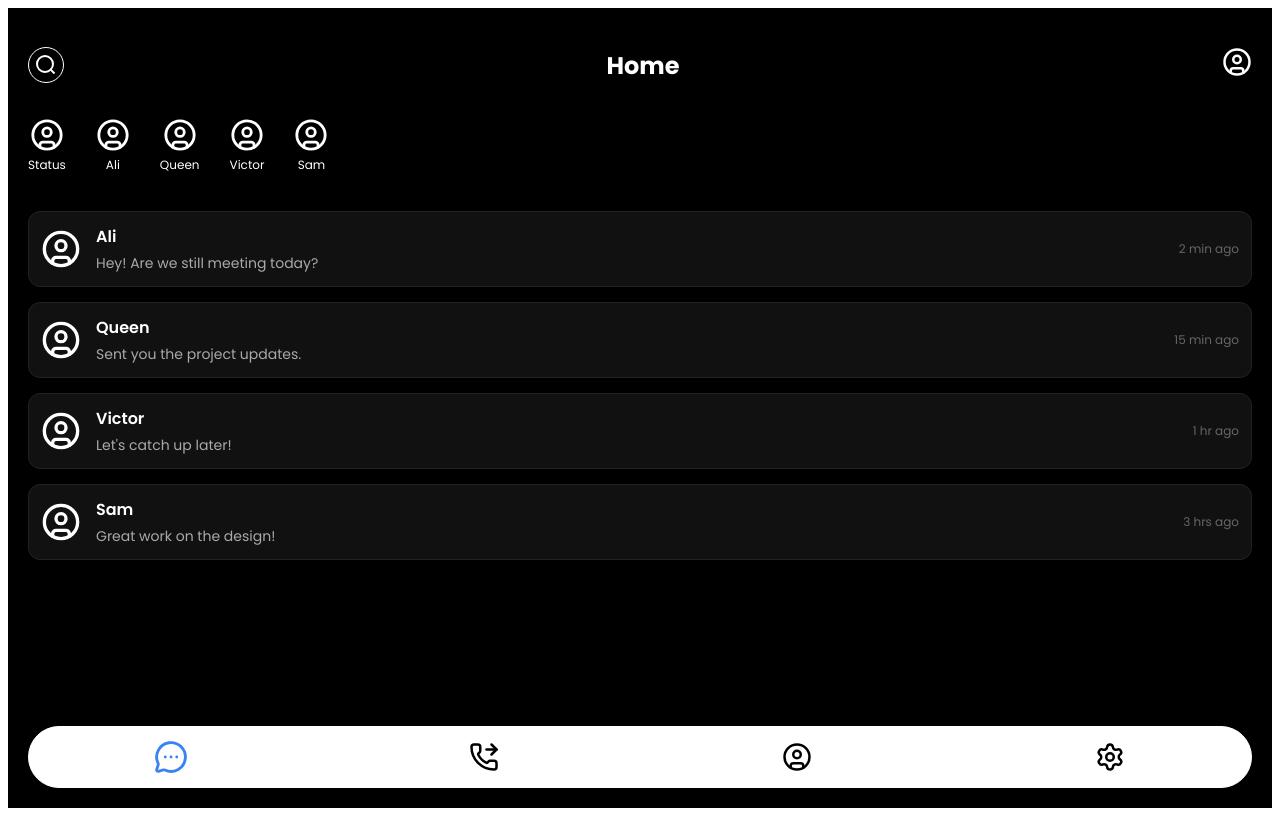
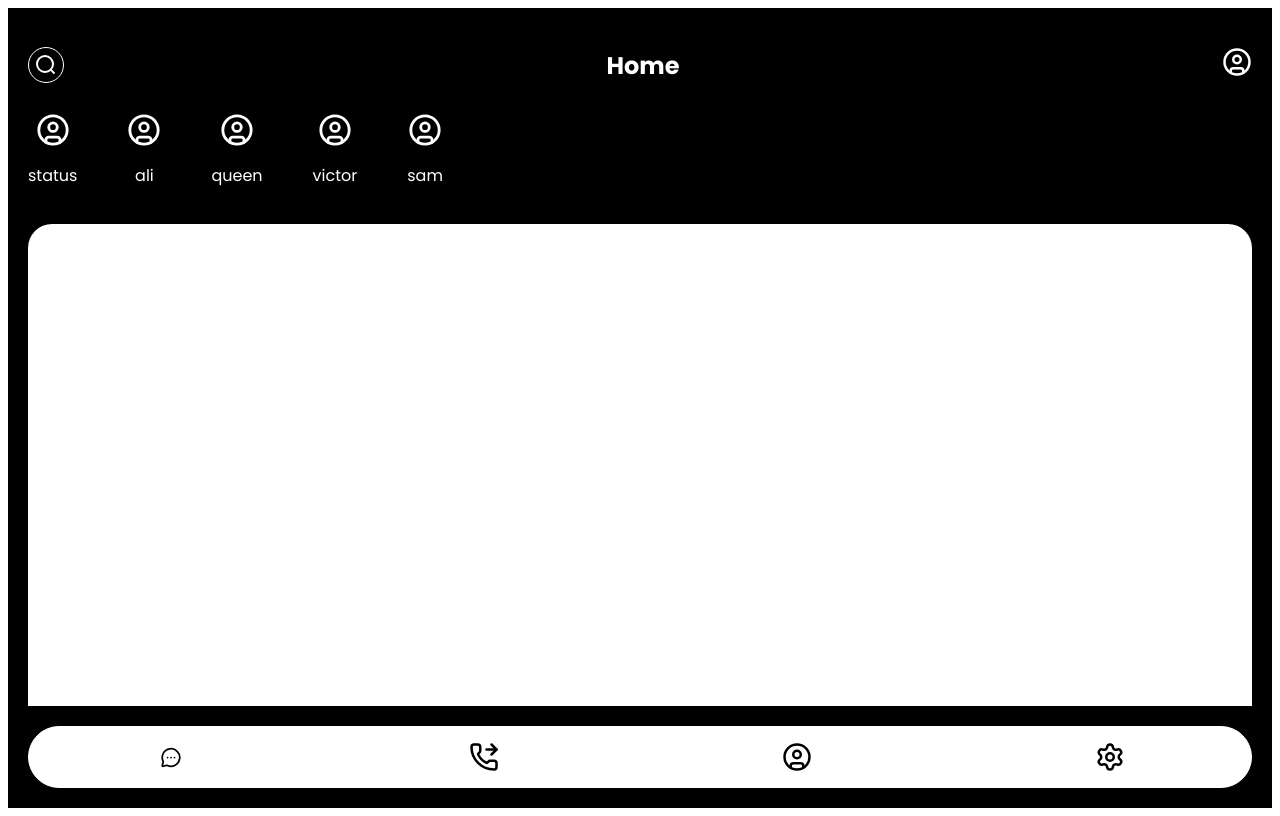
Before and after one commit to Ali1972101/QAchatbox, a React (Vite) app: page /message in a window 1280 px wide. Built offline with nearby package versions, Linux system fonts and the light colour scheme.

Commit message:
Add white panel pop up under people section when clicking message icon

```diff
--- a/src/Pages/Message.css
+++ b/src/Pages/Message.css
@@ -9,7 +9,6 @@
   border-color: white;
   border: 1px solid white;
   padding: 5px;
-  cursor: pointer;
 }
 
 .message-container {
@@ -22,51 +21,14 @@
   box-sizing: border-box;
 }
 
-.messages-list {
-  display: flex;
-  flex-direction: column;
-  gap: 15px;
-  margin-top: 25px;
+.white-panel {
+  background-color: #ffffff;
+  border-radius: 24px 24px 0 0;
   flex: 1;
-  overflow-y: auto;
-}
-
-.message-item {
-  display: flex;
-  align-items: center;
-  gap: 15px;
-  padding: 12px;
-  border-radius: 12px;
-  background-color: #111111;
-  border: 1px solid #222222;
-  transition: background-color 0.2s ease;
-  cursor: pointer;
-}
-
-.message-item:hover {
-  background-color: #1e1e1e;
-}
-
-.message-details {
-  flex: 1;
-}
-
-.message-details h3 {
-  margin: 0;
-  font-size: 16px;
-  font-weight: 600;
-  color: #ffffff;
-}
-
-.message-details p {
-  margin: 4px 0 0 0;
-  font-size: 14px;
-  color: #aaaaaa;
-}
-
-.message-time {
-  font-size: 12px;
-  color: #666666;
+  margin-top: 20px;
+  margin-bottom: 20px;
+  min-height: 250px;
+  transition: opacity 0.3s ease, transform 0.3s ease;
 }
 
 .social-footer {
@@ -76,18 +38,20 @@
   gap: 30px;
   margin-top: auto;
   padding: 15px 0;
+  border-top: 1px solid #222;
   border: 1px solid white;
-  border-radius: 50px;
+  border-radius: 40px;
   background-color: white;
   color: black;
 }
 
 .message {
+  display: flex;
+  flex-direction: column;
+  width: 30px;
+  height: 21px;
+  background: transparent;
+  border: none;
   cursor: pointer;
-  transition: transform 0.2s ease, color 0.2s ease;
+  padding: 0;
 }
-
-.message.active {
-  color: #3b82f6;
-  transform: scale(1.15);
-}
--- a/src/Pages/Message.jsx
+++ b/src/Pages/Message.jsx
@@ -18,13 +18,6 @@ export default function Message() {
     setMessage(!message);
   };
 
-  const sampleMessages = [
-    { id: 1, name: "Ali", text: "Hey! Are we still meeting today?", time: "2 min ago" },
-    { id: 2, name: "Queen", text: "Sent you the project updates.", time: "15 min ago" },
-    { id: 3, name: "Victor", text: "Let's catch up later!", time: "1 hr ago" },
-    { id: 4, name: "Sam", text: "Great work on the design!", time: "3 hrs ago" },
-  ];
-
   return (
     <section className="message-container">
       <div className="message-header">
@@ -35,47 +28,64 @@ export default function Message() {
         </div>
       </div>
 
-      <div style={{ display: "flex", gap: "30px", marginTop: "15px", overflowX: "auto" }}>
-        <div style={{ display: "flex", flexDirection: "column", alignItems: "center" }}>
-          <CircleUser size={34} /> <p style={{ fontSize: "12px", marginTop: "4px" }}>Status</p>
+      <div className="people" style={{ display: "flex", gap: "50px", marginTop: "10px" }}>
+        <div
+          style={{
+            display: "flex",
+            flexDirection: "column",
+            alignItems: "center",
+          }}
+        >
+          <CircleUser size={34} /> <p>status</p>
         </div>
-        <div style={{ display: "flex", flexDirection: "column", alignItems: "center" }}>
+        <div
+          style={{
+            display: "flex",
+            flexDirection: "column",
+            alignItems: "center",
+          }}
+        >
           <CircleUser size={34} />
-          <p style={{ fontSize: "12px", marginTop: "4px" }}>Ali</p>
+          <p>ali</p>
         </div>
-        <div style={{ display: "flex", flexDirection: "column", alignItems: "center" }}>
+        <div
+          style={{
+            display: "flex",
+            flexDirection: "column",
+            alignItems: "center",
+          }}
+        >
           <CircleUser size={34} />
-          <p style={{ fontSize: "12px", marginTop: "4px" }}>Queen</p>
+          <p>queen</p>
         </div>
-        <div style={{ display: "flex", flexDirection: "column", alignItems: "center" }}>
+        <div
+          style={{
+            display: "flex",
+            flexDirection: "column",
+            alignItems: "center",
+          }}
+        >
           <CircleUser size={34} />
-          <p style={{ fontSize: "12px", marginTop: "4px" }}>Victor</p>
+          <p>victor</p>
         </div>
-        <div style={{ display: "flex", flexDirection: "column", alignItems: "center" }}>
+        <div
+          style={{
+            display: "flex",
+            flexDirection: "column",
+            alignItems: "center",
+          }}
+        >
           <CircleUser size={34} />
-          <p style={{ fontSize: "12px", marginTop: "4px" }}>Sam</p>
+          <p>sam</p>
         </div>
       </div>
 
-      {message && (
-        <div className="messages-list">
-          {sampleMessages.map((msg) => (
-            <div key={msg.id} className="message-item">
-              <CircleUser size={40} />
-              <div className="message-details">
-                <h3>{msg.name}</h3>
-                <p>{msg.text}</p>
-              </div>
-              <span className="message-time">{msg.time}</span>
-            </div>
-          ))}
-        </div>
-      )}
+      {message && <div className="white-panel"></div>}
 
       <div className="social-footer">
         <MessageCircleMore
           onClick={messageMenu}
-          size={30}
+          size={40}
           className={`message ${message ? "active" : ""}`}
         />
         <PhoneForwarded size={30} />
```
